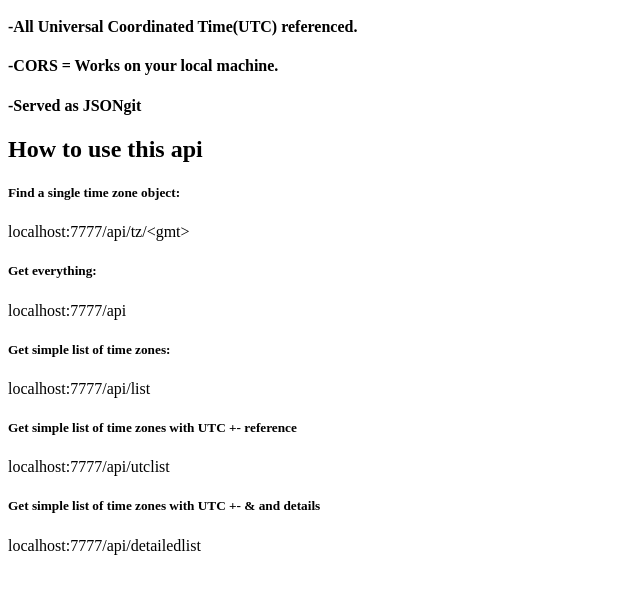
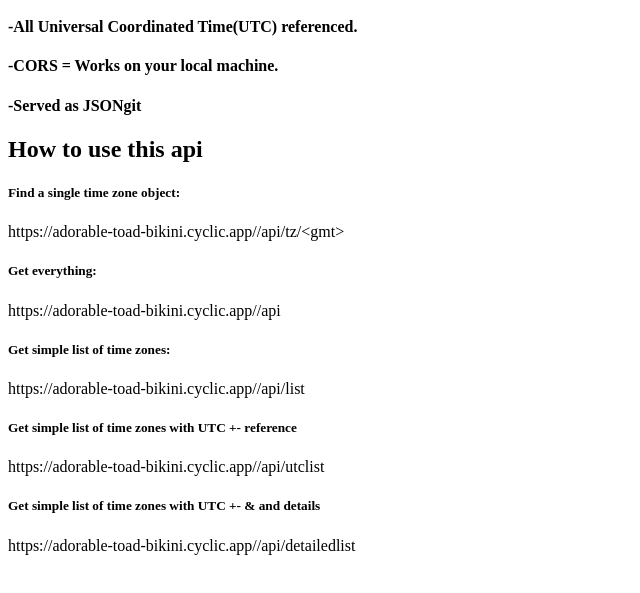
Before and after one commit to ThomasCarney315/time-zones-api, a website: page index.html in a window 1280 px wide. Shown: the part 101-694 px from the top of the page, without its empty margins (0-640 px from the left). Drawn offline with Linux system fonts and the light colour scheme.

Commit message:
udpated url

```diff
--- a/index.html
+++ b/index.html
@@ -15,18 +15,18 @@
     <h2>How to use this api</h2>
 
     <h5>Find a single time zone object:</h5>
-    <p>localhost:7777/api/tz/&lt;gmt&gt;</p>
+    <p>https://adorable-toad-bikini.cyclic.app//api/tz/&lt;gmt&gt;</p>
 
     <h5>Get everything:</h5>
-    <p>localhost:7777/api</p>
+    <p>https://adorable-toad-bikini.cyclic.app//api</p>
 
     <h5>Get simple list of time zones:</h5>
-    <p>localhost:7777/api/list</p>
+    <p>https://adorable-toad-bikini.cyclic.app//api/list</p>
 
     <h5>Get simple list of time zones with UTC +- reference</h5>
-    <p>localhost:7777/api/utclist</p>
+    <p>https://adorable-toad-bikini.cyclic.app//api/utclist</p>
 
     <h5>Get simple list of time zones with UTC +- & and details</h5>
-    <p>localhost:7777/api/detailedlist</p>
+    <p>https://adorable-toad-bikini.cyclic.app//api/detailedlist</p>
 </body>
 </html>
```
